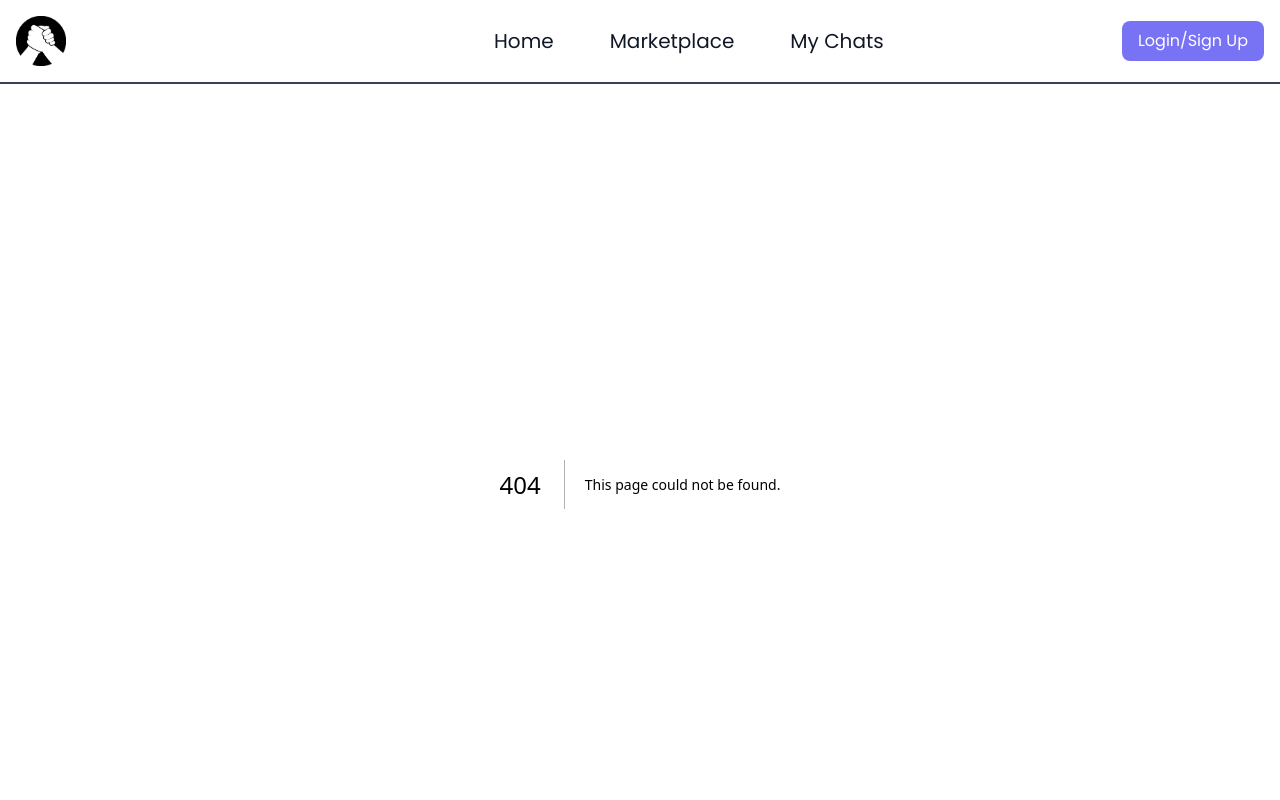
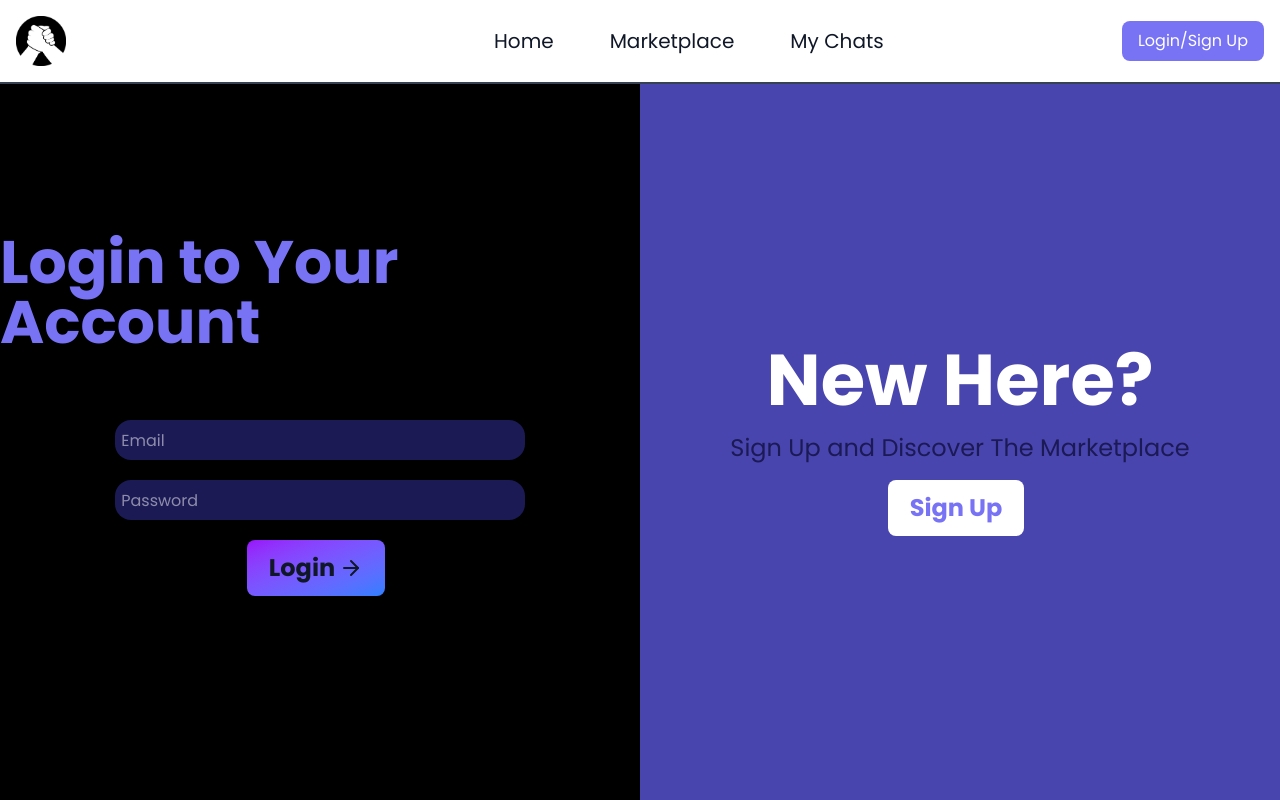
Before and after one commit to AmanSharma619/CampusTrade, a Next.js app in the folder campustrade/: page /login in a window 1280 px wide. Before the commit this address had no page. Shown: the top 800 px of the page. Built offline with nearby package versions, Linux system fonts and the light colour scheme.

Commit message:
login/signup layout

```diff
--- a/campustrade/app/layout.js
+++ b/campustrade/app/layout.js
@@ -2,7 +2,7 @@ import { Merriweather,Poppins} from "next/font/google";
 import "./globals.css";
 import Navbar from "@/components/Navbar";
 import Footer from "@/components/Footer";
-
+import Script from "next/script";
 const font_merri = Merriweather({
   variable: "--merri",
   weight: ['300','400', '700'],
@@ -24,13 +24,16 @@ export const metadata = {
 
 export default function RootLayout({ children }) {
   return (
+
     <html lang="en">
+      <Script src="https://cdnjs.cloudflare.com/ajax/libs/gsap/3.12.7/gsap.min.js" strategy="beforeInteractive"/>
+      <Script src="https://cdnjs.cloudflare.com/ajax/libs/gsap/3.12.7/ScrollTrigger.min.js" strategy="beforeInteractive"/>
       <body
         className={`${font_poppins.className}`}
       >
         <Navbar/>
         {children}
-        <Footer/>
+        {/* <Footer/> */}
       </body>
     </html>
   );
--- /dev/null
+++ b/campustrade/app/login/page.js
@@ -0,0 +1,79 @@
+"use client"
+import React, { useState } from 'react'
+import { Defbutton, Glowbutton } from '@/components/Button'
+
+
+const Login = () => {
+  const [isSignup, setIsSignup] = useState(false)
+
+  const toggleToSignup = () => {
+    setIsSignup(true)
+    gsap.to("#left", {
+      backgroundColor: "#4845ae",
+      duration: 1,
+    })
+    gsap.to("#right", {
+      backgroundColor: "black",
+      duration: 1,
+    })
+  }
+
+  const toggleToLogin = () => {
+    setIsSignup(false)
+    gsap.to("#left", {
+      backgroundColor: "black", // reset to original color
+      duration: 1,
+    })
+    gsap.to("#right", {
+      backgroundColor: "#4845ae", // or your original right div color
+      duration: 1,
+    })
+  }
+
+  return (
+    <div className='authdiv h-[90vh] flex'>
+      {/* Left Panel */}
+      <div className='left-div h-full w-full flex flex-col items-center justify-center gap-4' id='left'>
+        {isSignup ? (
+          <>
+            <h1 className='text-6xl font-bold text-white'>Create an Account</h1>
+            <form className='w-4/5 h-2/5 flex flex-col gap-5 items-center justify-center'>
+              <input type="text" className='bg-color2 w-4/5 h-10 rounded-2xl text-white p-1.5' placeholder='Name' />
+              <input type="email" className='bg-color2 w-4/5 h-10 rounded-2xl text-white p-1.5' placeholder='Email' />
+              <input type="password" className='bg-color2 w-4/5 h-10 rounded-2xl text-white p-1.5' placeholder='Password' />
+              <Glowbutton title="Sign Up" />
+            </form>
+          </>
+        ) : (
+          <>
+            <h1 className='text-6xl font-bold'>Login to Your Account</h1>
+            <form className='w-4/5 h-2/5 flex flex-col gap-5 items-center justify-center'>
+              <input type="text" className='bg-color2 w-4/5 h-10 rounded-2xl text-white p-1.5' placeholder='Email' />
+              <input type="password" className='bg-color2 w-4/5 h-10 rounded-2xl text-white p-1.5' placeholder='Password' />
+              <Glowbutton title="Login" />
+            </form>
+          </>
+        )}
+      </div>
+
+      {/* Right Panel */}
+      <div className='right-div bg-color1 h-full w-full flex flex-col items-center justify-center gap-4' id='right'>
+        {isSignup ? (
+          <>
+            <h1 className='text-white text-7xl font-bold'>Welcome Back</h1>
+            <h2 className='text-2xl  font-normal'>Already have an account? Login now</h2>
+            <Defbutton title="Login" className="bg-white" onClick={toggleToLogin} />
+          </>
+        ) : (
+          <>
+            <h1 className='text-white text-7xl font-bold'>New Here?</h1>
+            <h2 className='text-2xl text-color2 font-normal'>Sign Up and Discover The Marketplace</h2>
+            <Defbutton title="Sign Up" className="bg-white" onClick={toggleToSignup} />
+          </>
+        )}
+      </div>
+    </div>
+  )
+}
+
+export default Login
--- a/campustrade/app/page.js
+++ b/campustrade/app/page.js
@@ -11,8 +11,7 @@ import Script from "next/script"
 const home = () => {
   return (
     <>
-    <Script src="https://cdnjs.cloudflare.com/ajax/libs/gsap/3.12.7/gsap.min.js" strategy="beforeInteractive"/>
-    <Script src="https://cdnjs.cloudflare.com/ajax/libs/gsap/3.12.7/ScrollTrigger.min.js" strategy="beforeInteractive"/>
+
     <div className='min-h-screen flex font-bold flex-col sticky top-0 gap-5 main '  >
       <div className="hero w-full text-9xl mx-auto  text-white tracking-wide text-center min-h-4/5 flex flex-col gap-6 mt-14 p-9 ">
         <h1 className='text-color1 tracking-wider' id="head">Buy. Sell. Borrow. </h1>
--- a/campustrade/components/Button.jsx
+++ b/campustrade/components/Button.jsx
@@ -4,7 +4,7 @@ import React from 'react'
 
 const Glowbutton = (props) => {
   return (
-    <button className="relative duration-200 inline-flex items-center cursor-pointer dark:shadow-lg dark:shadow-blue-800/80 hover:shadow-xl justify-center p-0.5 mb-2 me-2 overflow-hidden text-2xl font-bold text-gray-900 rounded-lg group bg-gradient-to-br from-purple-600 to-blue-500  hover:text-white dark:text-white  focus:outline-none ">
+    <button className="relative duration-200 inline-flex items-center cursor-pointer dark:shadow-lg dark:shadow-blue-800/80 hover:shadow-xl justify-center p-0.5 mb-2 me-2 overflow-hidden text-2xl font-bold text-gray-900 rounded-lg group bg-gradient-to-br from-purple-600 to-blue-500  hover:text-white dark:text-white  focus:outline-none " >
 <span className={` flex gap-1 ${props.className} items-center relative px-5 py-2.5 transition-all ease-in duration-200   rounded-md  `}>
 {props.title}
 <ArrowRight/>
@@ -14,7 +14,7 @@ const Glowbutton = (props) => {
 }
 const Defbutton = (props) => {
   return (
-    <button className={`relative duration-200 inline-flex items-center cursor-pointer justify-center px-5.5 py-3 mb-2 me-2 overflow-hidden text-2xl font-bold   rounded-lg group focus:outline-none ${props.className} `}>
+    <button className={`relative duration-200 inline-flex items-center cursor-pointer justify-center px-5.5 py-3 mb-2 me-2 overflow-hidden text-2xl font-bold   rounded-lg group focus:outline-none ${props.className} `} onClick={props.onClick}>
 {props.title}
 </button>
   )
--- a/campustrade/components/Navbar.jsx
+++ b/campustrade/components/Navbar.jsx
@@ -22,7 +22,9 @@ const Navbar = () => {
       <span className="self-center text-2xl font-semibold whitespace-nowrap text-white title">CampusTrade</span>
   </a>
   <div className="flex md:order-2 space-x-3 md:space-x-0 rtl:space-x-reverse">
+    <Link href={"/login"}>
       <button type="button" className="text-white bg-foreground hover:bg-color1 duration-200 cursor-pointer focus:ring-4 focus:outline-none focus:ring-blue-300 font-medium rounded-lg text-md px-4 py-2 text-center login ">Login/Sign Up</button>
+    </Link>
       <button data-collapse-toggle="navbar-sticky" type="button" className="inline-flex items-center p-2 w-10 h-10 justify-center text-sm text-gray-500 rounded-lg md:hidden hover:bg-gray-100 focus:outline-none focus:ring-2 focus:ring-gray-200 dark:text-gray-400 dark:hover:bg-gray-700 dark:focus:ring-gray-600" aria-controls="navbar-sticky" aria-expanded="false">
         <span className="sr-only">Open main menu</span>
         <svg className="w-5 h-5" aria-hidden="true" xmlns="http://www.w3.org/2000/svg" fill="none" viewBox="0 0 17 14">
```
